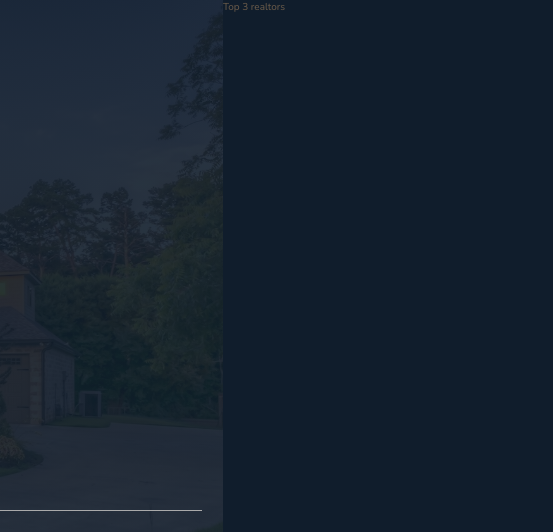
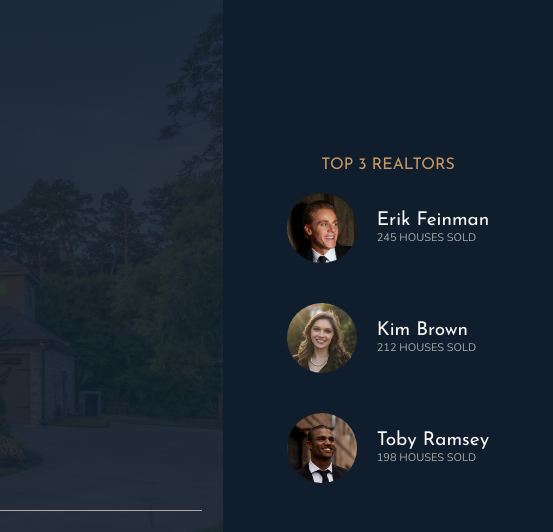
Before and after one commit to maruxan/nexter, a website: page index.html in a window 1280 px wide. Shown: the top 532 px of the page, 727-1280 px from the left. Drawn offline with nearby package versions, Linux system fonts and the light colour scheme.

Commit message:
realtors section

```diff
--- a/index.html
+++ b/index.html
@@ -30,7 +30,30 @@
       </div>
     </header>
 
-    <div class="realtors">Top 3 realtors</div>
+    <div class="realtors">
+      <h3 class="heading-3">Top 3 realtors</h3>
+      <div class="realtors__list">
+        <img src="./img/realtor-1.jpeg" alt="Top Realtor 1" class="realtors__img">
+        <div class="realtors__details">
+          <h4 class="heading-4 heading-4--light">Erik Feinman</h4>
+          <p class="realtors__sold">245 houses sold</p>
+        </div>
+
+        <img src="./img/realtor-2.jpeg" alt="top realtor 2" class="realtors__img">
+        <div class="realtors__details">
+          <h4 class="heading-4 heading-4--light">Kim Brown</h4>
+          <p class="realtors__sold">212 houses sold</p>
+        </div>
+
+        <img src="./img/realtor-3.jpeg" alt="top realtor 3" class="realtors__img">
+        <div class="realtors__details">
+          <h4 class="heading-4 heading-4--light">Toby Ramsey</h4>
+          <p class="realtors__sold">198 houses sold</p>
+        </div>
+
+        </div>
+      </div>
+    </div>
 
     <section class="features">
       <div class="feature">
--- a/sass/_realtors.scss
+++ b/sass/_realtors.scss
@@ -1,4 +1,31 @@
 .realtors {
   background-color: $color-secondary;
   grid-column: col-start 7 / full-end;
+  padding: 3rem;
+
+  display: grid;
+  align-content: center;
+  justify-content: center;
+  grid-row-gap: 2rem;
+  justify-items: center;
+
+  &__list {
+    display: grid;
+    grid-template-columns: min-content max-content;
+    grid-column-gap: 2rem;
+    grid-row-gap: 5vh;
+    align-items: center;
+  }
+
+  &__img {
+    width: 7rem;
+    border-radius: 50%;
+    display: block;
+  }
+
+  &__sold {
+    text-transform: uppercase;
+    color: $color-grey-light-2;
+    font-size: 1.1rem;
+  }
 }
```
Also changed, not shown: css/style.css.
